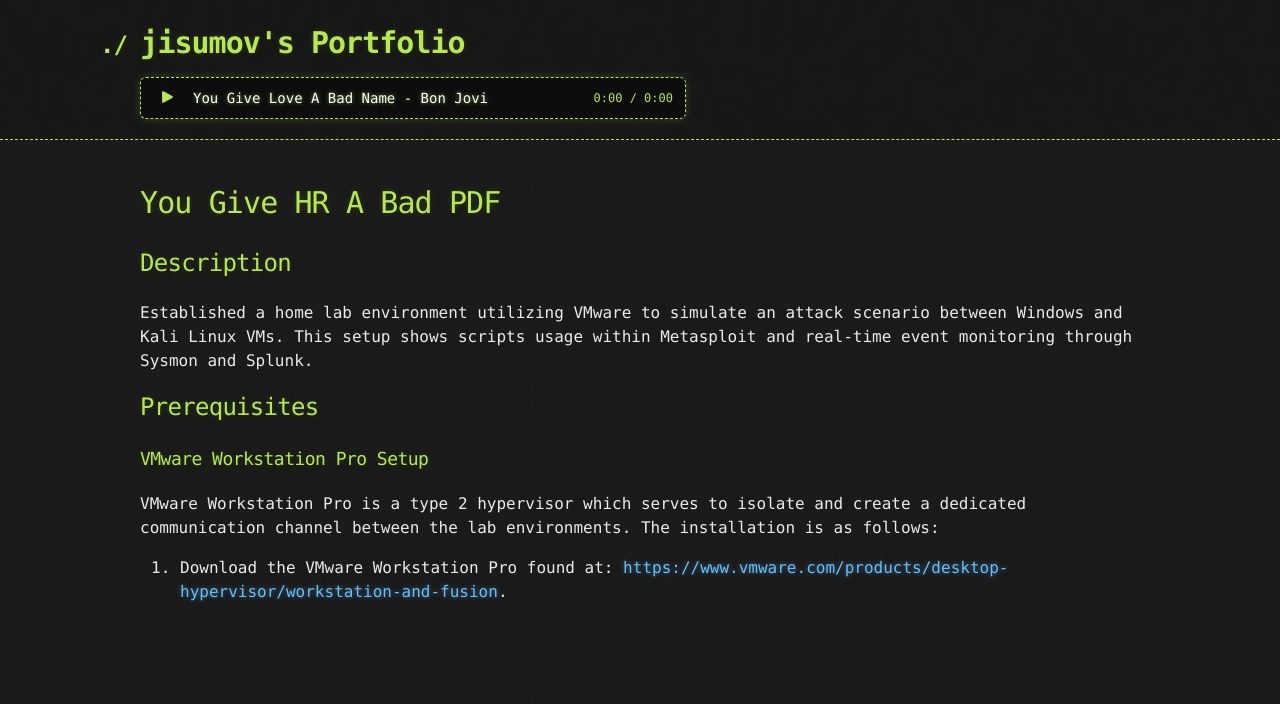
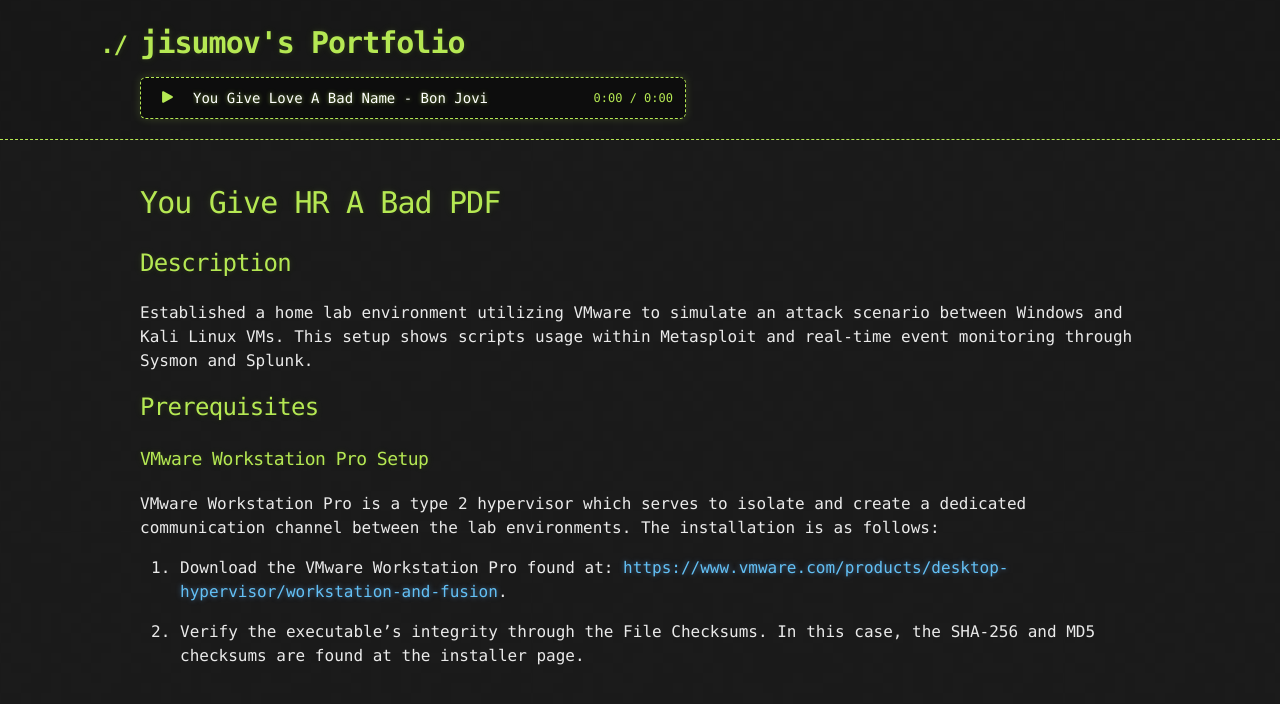
Before and after one commit to jisumov/jisumov.github.io, a Jekyll site: the page built from projects/40-2-labs/you-give-hr-a-bad-pdf.md, in a window 1280 px wide. Shown: the top 704 px of the page. Built offline with Jekyll 4.4.1, drawn with Linux system fonts in a browser that asks for light colours; nearby versions of some CDN libraries; our own code applies the rules of GitHub Pages for plain Markdown files.

Commit message:
feat: add file checksums step

```diff
--- a/projects/40-2-labs/you-give-hr-a-bad-pdf.md
+++ b/projects/40-2-labs/you-give-hr-a-bad-pdf.md
@@ -15,3 +15,5 @@ Established a home lab environment utilizing VMware to simulate an attack scenar
 VMware Workstation Pro is a type 2 hypervisor which serves to isolate and create a dedicated communication channel between the lab environments. The installation is as follows:
 
 1. Download the VMware Workstation Pro found at: [https://www.vmware.com/products/desktop-hypervisor/workstation-and-fusion](https://www.vmware.com/products/desktop-hypervisor/workstation-and-fusion).
+
+2. Verify the executable's integrity through the File Checksums. In this case, the SHA-256 and MD5 checksums are found at the installer page.
```
